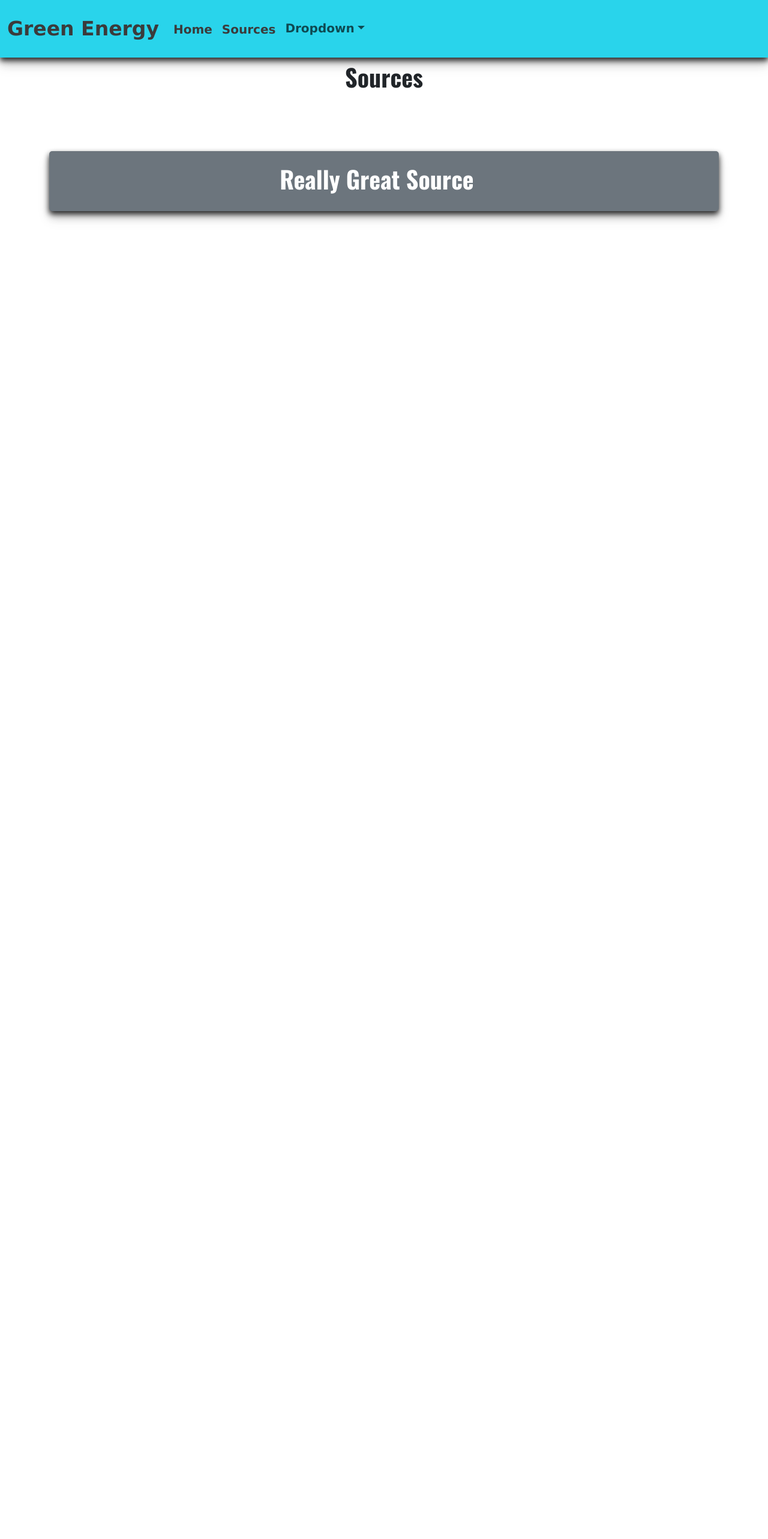
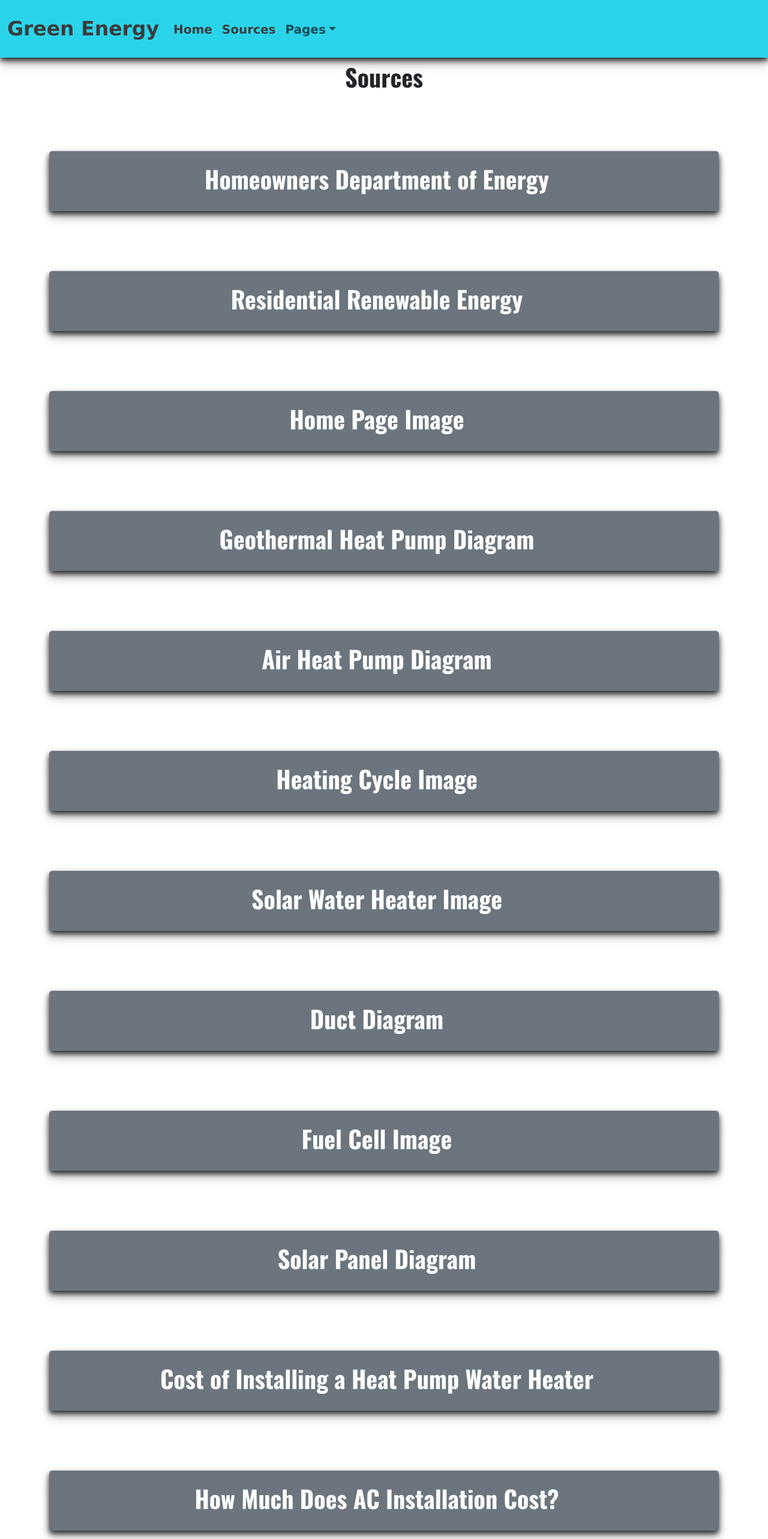
Before and after one commit to OwenMaddox/TSA-Website, a React (Create React App) app: page /sources in a window 1280 px wide. Shown: the top 2566 px of the page at 60% size. Before the commit the page ends 800 px from the top, so only its background shows below. Built offline with nearby package versions, Linux system fonts and the light colour scheme.

Commit message:
Added the new Info

```diff
--- a/src/App.css
+++ b/src/App.css
@@ -99,6 +99,9 @@ body {
 .shadow {
   filter: drop-shadow(0px 5px 5px #2c2c2c);
 }
+.navmargin {
+  margin-top: 2px;
+}
 .mainNavbg {
   color: #3b3b3b;
   text-decoration: none;
--- a/src/Main.js
+++ b/src/Main.js
@@ -9,7 +9,7 @@ function Main() {
         <div class="container-fluid align-middle">
           <div className="navHeight"></div>
           <Link to="/" class="navbar-brand mainNavbg title align-middle">
-            Green Energy
+            Clean Energy
           </Link>
           <button
             class="navbar-toggler"
@@ -38,16 +38,15 @@ function Main() {
                   </Link>
                 </div>
               </li>
-              <li class="nav-item dropdown mainNavbg align-middle subTitle">
-                <a
+              <li class="nav-item dropdown mainNavbg align-middle subTitle navmargin">
+                <div
                   class="nav-link dropdown-toggle"
-                  href="#"
                   role="button"
                   data-bs-toggle="dropdown"
                   aria-expanded="false"
                 >
-                  Dropdown
-                </a>
+                  Pages
+                </div>
                 <ul class="dropdown-menu">
                   <li>
                     <div class="nav-link  mainNavbg" aria-current="page">
@@ -119,7 +118,7 @@ function Main() {
       <div class="text-center shadow">
         <div class="row marginTop">
           <div class="oswaldfont">
-            <h1 className="overlaytxt">Green energy and such</h1>
+            <h1 className="overlaytxt">Clean Energy Home Guide</h1>
           </div>
           <div class="col">
             <img
@@ -135,16 +134,16 @@ function Main() {
         <div class="row ">
           <div class="col oswaldfont text-white">
             <div className="container shadow p-3 bglightgray mb-5 borderRadiusSm">
-              <h1 className="title fs-1">Green energy and such</h1>
-              <div className="col subTitle fs-4">
-                {" "}
-                Lorem ipsum dolor sit amet, consectetur adipiscing elit, sed do
-                eiusmod tempor incididunt ut labore et dolore magna aliqua. Ut
-                enim ad minim veniam, quis nostrud exercitation ullamco laboris
-                nisi ut aliquip ex ea commodo consequat. Duis aute irure dolor
-                in reprehenderit in voluptate velit esse cillum dolore eu fugiat
-                nulla pariatur. Excepteur sint occaecat cupidatat non proident,
-                sunt in culpa qui officia deserunt mollit anim id est laborum.
+              <h1 className="title fs-1">The Clean Energy Home Guide</h1>
+              <div className="col  fs-4">
+                Whether you're an eco-enthusiast or just beginning to walk the
+                path of sustainability, you can find comprehensive resources
+                here to navigate the world of clean energy solutions for your
+                household. We also provide transparent breakdowns, highlight
+                potential tax incentives, and help you make informed decisions
+                that benefit both the environment and your budget. But we're
+                here to fill you with practical knowledge and actionable steps
+                towards a cleaner, greener home.
               </div>
             </div>
           </div>
--- a/src/modules/Navbar.js
+++ b/src/modules/Navbar.js
@@ -35,73 +35,54 @@ function Navbar(props) {
                 </Link>
               </div>
             </li>
-            <li class="nav-item dropdown mainNavbg align-middle subTitle">
-              <a
-                class="nav-link dropdown-toggle"
-                href="#"
+            <li class="nav-item dropdown subTitle navmargin">
+              <div
+                class="nav-link dropdown-toggle "
                 role="button"
                 data-bs-toggle="dropdown"
                 aria-expanded="false"
               >
-                Dropdown
-              </a>
+                Pages
+              </div>
               <ul class="dropdown-menu">
                 <li>
                   <div class="nav-link  mainNavbg" aria-current="page">
-                    <Link
-                      class="mainNavbg align-middle subTitle"
-                      to="/water-heater"
-                    >
+                    <Link class="mainNavbg " to="/water-heater">
                       Water Heater
                     </Link>
                   </div>
                 </li>
                 <li>
                   <div class="nav-link  mainNavbg" aria-current="page">
-                    <Link
-                      class="mainNavbg align-middle subTitle"
-                      to="/duct-sealing"
-                    >
+                    <Link class="mainNavbg  " to="/duct-sealing">
                       Duct Sealing
                     </Link>
                   </div>
                 </li>
                 <li>
                   <div class="nav-link  mainNavbg" aria-current="page">
-                    <Link
-                      class="mainNavbg align-middle subTitle"
-                      to="/air-conditioning"
-                    >
+                    <Link class="mainNavbg  " to="/air-conditioning">
                       Air Conditioning
                     </Link>
                   </div>
                 </li>
                 <li>
                   <div class="nav-link  mainNavbg" aria-current="page">
-                    <Link
-                      class="mainNavbg align-middle subTitle"
-                      to="/heat-pump"
-                    >
+                    <Link class="mainNavbg " to="/heat-pump">
                       Heat Pump
                     </Link>
                   </div>
                 </li>
                 <li>
                   <div class="nav-link  mainNavbg" aria-current="page">
-                    <Link
-                      class="mainNavbg align-middle subTitle"
-                      to="/Fuel-cell"
-                    >
+                    <Link class="mainNavbg  " to="/Fuel-cell">
                       Fuel Cell
                     </Link>
                   </div>
                 </li>
                 <li>
-                  <div class="nav-link  mainNavbg" aria-current="page">
-                    <Link
-                      class="mainNavbg align-middle subTitle"
-                      to="/solar-panel"
-                    >
+                  <div class="nav-link mainNavbg" aria-current="page">
+                    <Link class="mainNavbg  " to="/solar-panel">
                       Solar Panel
                     </Link>
                   </div>
--- a/src/modules/SourceFlippy.js
+++ b/src/modules/SourceFlippy.js
@@ -15,9 +15,9 @@ function SourceFlippy(props) {
         </div>
 
         <div className="flip-source-back sourcebg shadow">
-          <Link to={props.link} className="cardtxt filler">
+          <Link to={props.description} className="cardtxt filler">
             <div className="">
-              <p className="title fs-1">{props.description}</p>
+              <p className="title fs-4">{props.description}</p>
             </div>
           </Link>
         </div>
--- a/src/pages/AirConditioning.js
+++ b/src/pages/AirConditioning.js
@@ -23,10 +23,14 @@ function AirConditioning(props) {
         <div class="container text-center marginTop pb-4">
           <div class="row">
             <div class="col title fs-5  leftrightpadding marginTop">
-              An air conditioner cools the home with an evaporator and releases
-              hot air outside with a condenser. Switching to high-efficiency air
-              conditioners and taking other actions to keep your home cool could
-              reduce energy use for air conditioning by 20% to 50%.
+              Most people can probably guess how an air conditioner works but
+              there are ways to reduce their energy usage so that they are
+              “greener” in a sense. Air conditioners work by cooling the home
+              using an evaporator and releasing the hot air outside of the
+              household with a condenser. By switching to a higher efficiency
+              air conditioner and keeping the temperature on the system at a
+              lower number than usual, a household could reduce their energy
+              usage by 20% to 50%.
             </div>
           </div>
         </div>
--- a/src/pages/DuctSealing.js
+++ b/src/pages/DuctSealing.js
@@ -22,18 +22,16 @@ function DuctSealing(props) {
         <div class="container text-center marginTop pb-4">
           <div class="row">
             <div class="col title fs-5  leftrightpadding marginTop">
-              Improperly sealed air ducts are a large contributor towards wasted
-              energy bills. If your home air ducts are improperly sealed or if
-              the insulation is improperly installed(or features inadequate
-              coverage), much of the air that is meant to be transported is
-              lost. Even properly designed air ducts can have a moderate loss of
-              air. It is for this reason that many newer air duct systems are
-              constructed within a conditioned space. If one room in particular
-              seems to be colder(or hotter) than others you may invest in
-              professionals to repair/reinsulate your air ducts. Also ensure
-              that no furniture, dust, or debris blocks the air duct registers.
-              Replacing Air ducts also prevents old ducts from harboring mold,
-              dust, and other contaminants.
+              One of the biggest contributors towards wasted energy bills is
+              improperly sealed air ducts. If a households air ducts are
+              improperly sealed or the insulation is improperly installed, much
+              of the air that is meant to be used is lost. Because of this many
+              newer air duct systems are constructed within a conditioned space.
+              If a specific room seems to be hotter or colder than others then
+              replacing the air ducts in the house may be the easiest and most
+              cost efficient choice. This also prevents the old ducts in the
+              household from releasing mold, dust, and contaminants into the air
+              of the house.
             </div>
           </div>
         </div>
--- a/src/pages/FuelCell.js
+++ b/src/pages/FuelCell.js
@@ -22,14 +22,13 @@ function FuelCell(props) {
         <div class="container text-center marginTop pb-4">
           <div class="row">
             <div class="col title fs-5  leftrightpadding marginTop">
-              A fuel cell uses the chemical energy of hydrogen or other fuels to
-              cleanly and efficiently produce electricity. If hydrogen is the
-              fuel, the only products are electricity, water, and heat. Fuel
-              cells are unique in terms of the variety of their potential
-              applications; they can use a wide range of fuels and feedstocks
-              and can provide power for systems as large as a utility power
-              station and as small as a laptop computer. Fuel cells have far
-              less or even zero emissions compared to combustion engines.
+              A household fuel cell works by using hydrogen to cleanly and
+              efficiently generate electricity. Because these fuel cells only
+              use hydrogen the only products that are created in the main
+              process are electricity, water, and heat. These fuel cells can be
+              used for a variety of situations and can be used to power many
+              things. Another positive is that they have almost none or no
+              emissions unlike their combustion engine counterparts.
             </div>
           </div>
         </div>
@@ -39,8 +38,9 @@ function FuelCell(props) {
             <div className="col"></div>
             <div class="col-10 title  fs-5 te leftrightpadding marginTop">
               <ul>
-                Hydrogen Fuel Cells are priced around $13-$16 per kilogram.
-                (FORD FIND NEW INFO)
+                The installation of a household hydrogen fuel cell is usually
+                around $30,000 to $100,000 and the hydrogen gas is around
+                $13-$16 per kilogram.
               </ul>
             </div>
             <div className="col"></div>
--- a/src/pages/SolarPanel.js
+++ b/src/pages/SolarPanel.js
@@ -22,11 +22,13 @@ function SolarPanel(props) {
         <div class="container text-center marginTop pb-4">
           <div class="row">
             <div class="col title fs-5  leftrightpadding marginTop">
-              Traditional building components that primarily serve a roofing or
-              structural function generally don't qualify. For example, roof
-              trusses and traditional shingles that support solar panels don't
-              qualify, but solar roofing tiles and solar shingles do because
-              they generate clean energy.
+              Solar panels are a good way to reduce the amount of energy a
+              household uses. But there are many components that have to be
+              taken into consideration before getting and installing solar
+              panels. The biggest being roofing. Traditional shingles, roofing,
+              and roof trusses don’t qualify for the solar panel rebate,
+              however, solar roofing tiles and solar shingles do apply because
+              they are able to generate clean energy for the household.
             </div>
           </div>
         </div>
--- a/src/pages/Sources.js
+++ b/src/pages/Sources.js
@@ -13,9 +13,112 @@ function Sources() {
       <div class="container text-center itemSpacing ">
         <div class="oswaldfont text-white">
           <SourceFlippy
-            title="Really Great Source"
-            description="http://theuhbestsource/sources"
+            title="Homeowners Department of Energy"
+            description="https://www.energy.gov/save/homeowners
+"
           ></SourceFlippy>
+        </div>
+      </div>
+      <div class="container text-center itemSpacing ">
+        <div class="oswaldfont text-white">
+          <SourceFlippy
+            title="Residential Renewable Energy"
+            description="https://www.energy.gov/energysaver/residential-renewable-energy"
+          ></SourceFlippy>
+        </div>
+      </div>
+      <div class="container text-center itemSpacing ">
+        <div class="oswaldfont text-white">
+          <SourceFlippy
+            title="Home Page Image"
+            description="https://www.cleanenergyministerial.org/content/uploads/2022/09/cesc-banner.jpg"
+          ></SourceFlippy>
+        </div>
+      </div>
+      <div class="container text-center itemSpacing ">
+        <div class="oswaldfont text-white">
+          <SourceFlippy
+            title="Geothermal Heat Pump Diagram"
+            description="https://rmi.org/wp-content/uploads/2023/03/dandelion-energy-heat-pump.png"
+          ></SourceFlippy>
+        </div>
+      </div>
+      <div class="container text-center itemSpacing ">
+        <div class="oswaldfont text-white">
+          <SourceFlippy
+            title="Air Heat Pump Diagram"
+            description="https://www.lozierheatingcooling.com/filesimages/heatPump.jpeg"
+          ></SourceFlippy>
+        </div>
+      </div>
+      <div class="container text-center itemSpacing ">
+        <div class="oswaldfont text-white">
+          <SourceFlippy
+            title="Heating Cycle Image"
+            description="https://www.d-air-conditioning.co.uk/wp-content/uploads/2020/02/heating-cycle-1-1024x649.jpg"
+          ></SourceFlippy>
+        </div>
+      </div>
+      <div class="container text-center itemSpacing ">
+        <div class="oswaldfont text-white">
+          <SourceFlippy
+            title="Solar Water Heater Image"
+            description="https://www.energy.gov/sites/prod/files/active_closed_loop_solar_wa.gif"
+          ></SourceFlippy>
+        </div>
+      </div>
+      <div class="container text-center itemSpacing ">
+        <div class="oswaldfont text-white">
+          <SourceFlippy
+            title="Duct Diagram"
+            description="https://aeroseal.com/wp-content/uploads/2018/11/what-is-duct-leakage.png"
+          ></SourceFlippy>
+        </div>
+      </div>
+      <div class="container text-center itemSpacing ">
+        <div class="oswaldfont text-white">
+          <SourceFlippy
+            title="Fuel Cell Image"
+            description="https://www.hiblow-usa.com/wp-content/uploads/2017/02/Ene-farm-house-snip.jpg"
+          ></SourceFlippy>
+        </div>
+      </div>
+      <div class="container text-center itemSpacing ">
+        <div class="oswaldfont text-white">
+          <SourceFlippy
+            title="Solar Panel Diagram"
+            description="https://www.clean-energy-ideas.com/wp-content/uploads/2013/06/solar-panel-diagram.jpg"
+          ></SourceFlippy>
+        </div>
+      </div>
+      <div class="container text-center itemSpacing ">
+        <div class="oswaldfont text-white">
+          <SourceFlippy
+            title="Cost of Installing a Heat Pump Water Heater"
+            description="https://www.energystar.gov/products/ask-the-experts/what-goes-into-the-cost-of-installing-a-heat-pump-water-heater"
+          ></SourceFlippy>
+        </div>
+      </div>
+      <div class="container text-center itemSpacing ">
+        <div class="oswaldfont text-white">
+          <SourceFlippy
+            title="How Much Does AC Installation Cost?"
+            description="https://www.forbes.com/home-improvement/hvac/ac-installation-cost/#:~:text=On%20average%2C%20you'll%20pay,DIY%20can%20cost%20just%20%24200."
+          ></SourceFlippy>
+        </div>
+      </div>
+      <div class="container text-center itemSpacing ">
+        <div class="oswaldfont text-white">
+          <SourceFlippy
+            title="How Much Does Heat Pump Installation Cost?"
+            description="https://www.forbes.com/home-improvement/hvac/heat-pump-installation-cost/"
+          ></SourceFlippy>
+        </div>
+      </div>
+
+      <div class="container text-center itemSpacing ">
+        <div class="oswaldfont text-white">
+          <SourceFlippy title="" description=""></SourceFlippy>
         </div>
       </div>
     </div>
--- a/src/pages/WaterHeater.js
+++ b/src/pages/WaterHeater.js
@@ -23,11 +23,13 @@ function WaterHeater(props) {
         <div class="container text-center marginTop pb-4">
           <div class="row">
             <div class="col title fs-5  leftrightpadding marginTop">
-              Heat pump water heaters are able to move existing heat from one
-              place to another instead of generating its own heat. This is 2-3
-              times more energy efficient than storage water heaters and a lower
-              operating cost as well. With this water heater switch a household
-              is able to save $300 to $500 on electric bills per year.
+              A heat pump water heater has the ability to move the already
+              existing heat from one place to another, instead of generating its
+              own heat which uses more energy. This is 2-3 times more energy
+              efficient than the average household storage water heaters and
+              they operate at a lower cost as well. A water heater switch like
+              this is able to save a household $300 to $500 per year on electric
+              bills.
             </div>
           </div>
         </div>
@@ -76,12 +78,12 @@ function WaterHeater(props) {
         <div class="container text-center marginTop pb-4">
           <div class="row">
             <div class="col title fs-5  leftrightpadding marginTop">
-              Solar water heaters are able to use the heat from the sun to
-              provide hot water for a household. This is 50 percent more
-              effective than gas and electric water heaters. These can save
-              homeowners significantly on energy bills and are good for the
-              environment but are ultimately slower at heating water and run out
-              much quicker on average.
+              A solar water heater is able to use the heat from the sun to
+              provide hot water for a household. This is ultimately 50 percent
+              more effective than the traditional household gas and electric
+              water heaters. These can save homeowners significantly on energy
+              bills and are good for the environment but are unfortunately
+              slower at heating water and it runs out much quicker on average.
             </div>
           </div>
         </div>
```
Also changed, not shown: src/pages/HeatPump.js (+23 -16 lines).
